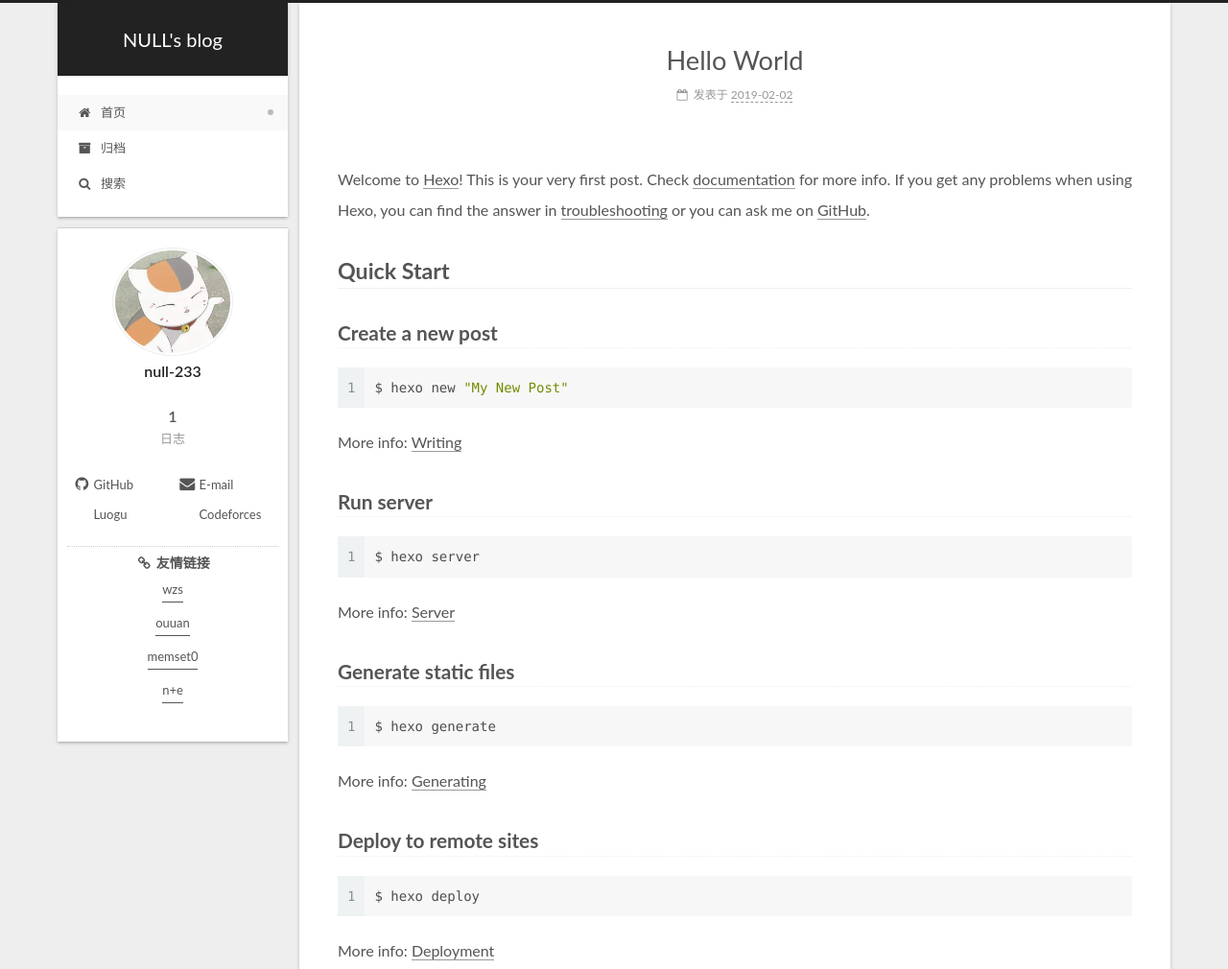
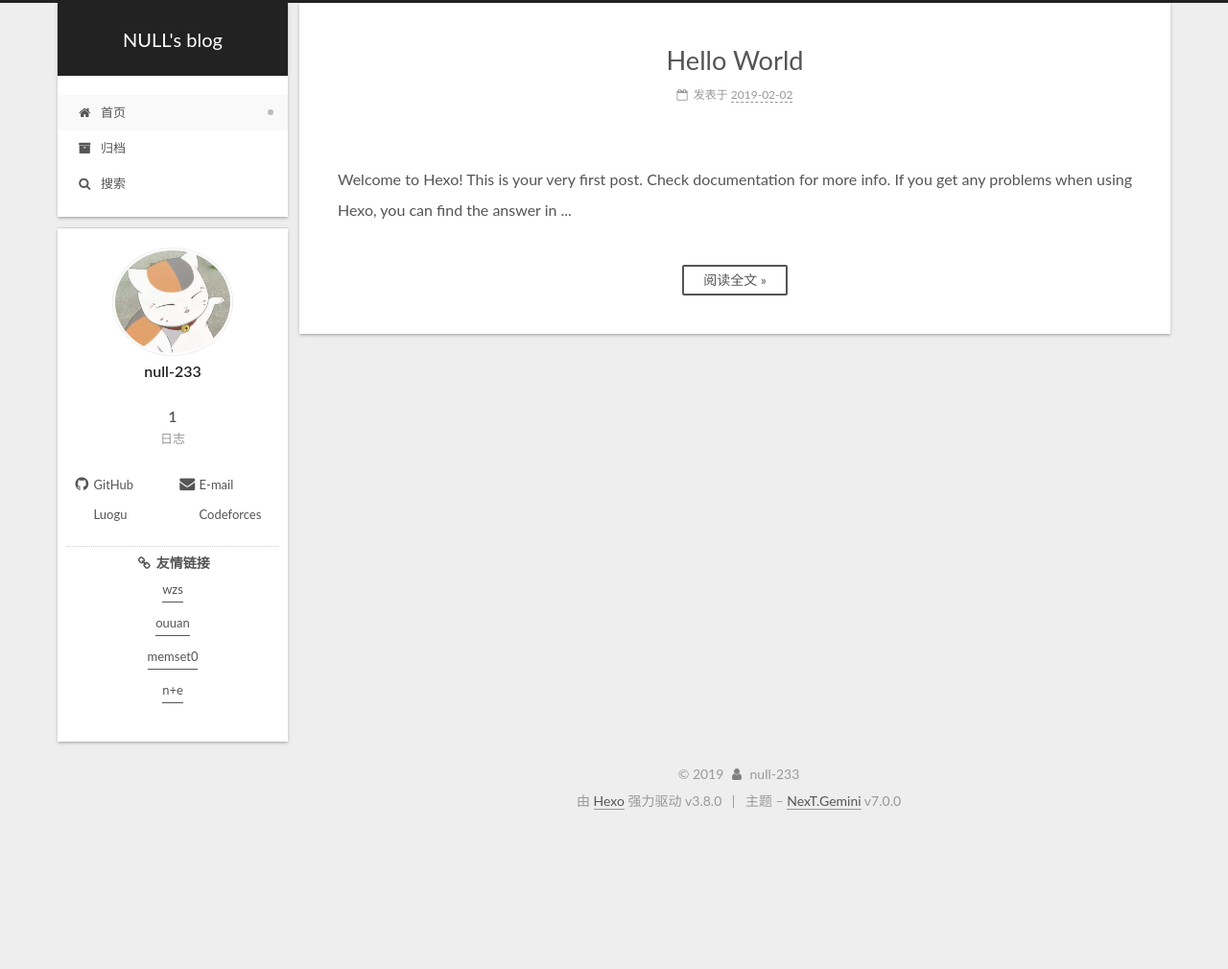
Before and after one commit to Lonely-people/Hydrogen.github-io, a plain HTML site: page index.html in a window 1280 px wide. Shown: the top 1010 px of the page at 96% size. After the commit the page ends 869 px from the top, so only its background shows below. Drawn offline with Linux system fonts and the light colour scheme.

Commit message:
Site updated: 2019-02-02 22:35:23

```diff
--- a/css/main.css
+++ b/css/main.css
@@ -1894,7 +1894,7 @@ pre .javascript .function {
   width: 4px;
   height: 4px;
   border-radius: 50%;
-  background: #9feeff;
+  background: #5bff22;
 }
 .links-of-blogroll {
   font-size: 13px;
--- a/index.html
+++ b/index.html
@@ -396,17 +396,19 @@
 
 
 
-            <p>Welcome to <a href="https://hexo.io/" target="_blank" rel="noopener">Hexo</a>! This is your very first post. Check <a href="https://hexo.io/docs/" target="_blank" rel="noopener">documentation</a> for more info. If you get any problems when using Hexo, you can find the answer in <a href="https://hexo.io/docs/troubleshooting.html" target="_blank" rel="noopener">troubleshooting</a> or you can ask me on <a href="https://github.com/hexojs/hexo/issues" target="_blank" rel="noopener">GitHub</a>.</p>
-<h2 id="Quick-Start"><a href="#Quick-Start" class="headerlink" title="Quick Start"></a>Quick Start</h2><h3 id="Create-a-new-post"><a href="#Create-a-new-post" class="headerlink" title="Create a new post"></a>Create a new post</h3><figure class="highlight bash"><table><tr><td class="gutter"><pre><span class="line">1</span><br></pre></td><td class="code"><pre><span class="line">$ hexo new <span class="string">"My New Post"</span></span><br></pre></td></tr></table></figure>
-<p>More info: <a href="https://hexo.io/docs/writing.html" target="_blank" rel="noopener">Writing</a></p>
-<h3 id="Run-server"><a href="#Run-server" class="headerlink" title="Run server"></a>Run server</h3><figure class="highlight bash"><table><tr><td class="gutter"><pre><span class="line">1</span><br></pre></td><td class="code"><pre><span class="line">$ hexo server</span><br></pre></td></tr></table></figure>
-<p>More info: <a href="https://hexo.io/docs/server.html" target="_blank" rel="noopener">Server</a></p>
-<h3 id="Generate-static-files"><a href="#Generate-static-files" class="headerlink" title="Generate static files"></a>Generate static files</h3><figure class="highlight bash"><table><tr><td class="gutter"><pre><span class="line">1</span><br></pre></td><td class="code"><pre><span class="line">$ hexo generate</span><br></pre></td></tr></table></figure>
-<p>More info: <a href="https://hexo.io/docs/generating.html" target="_blank" rel="noopener">Generating</a></p>
-<h3 id="Deploy-to-remote-sites"><a href="#Deploy-to-remote-sites" class="headerlink" title="Deploy to remote sites"></a>Deploy to remote sites</h3><figure class="highlight bash"><table><tr><td class="gutter"><pre><span class="line">1</span><br></pre></td><td class="code"><pre><span class="line">$ hexo deploy</span><br></pre></td></tr></table></figure>
-<p>More info: <a href="https://hexo.io/docs/deployment.html" target="_blank" rel="noopener">Deployment</a></p>
+            <p>
+              Welcome to Hexo! This is your very first post. Check documentation for more info. If you get any problems when using Hexo, you can find the answer in
+              ...
+            </p>
+          <!--noindex-->
 
+            <div class="post-button text-center">
+              <a class="btn" href="/2019/02/02/hello-world/#more" rel="contents">
+                阅读全文 &raquo;
+              </a>
+            </div>
 
+          <!--/noindex-->
 
 
     </div>
```
